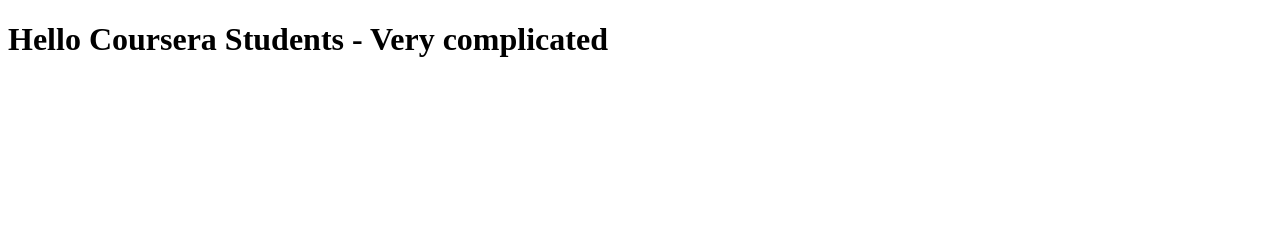
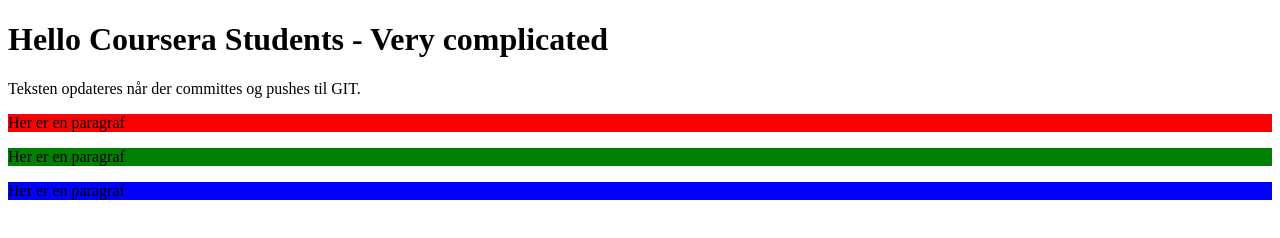
Before and after one commit to bokalvslund/coursera-test, a plain HTML site: page index.html in a window 1280 px wide. Drawn offline with Linux system fonts and the light colour scheme.

Commit message:
First commit

```diff
--- a/index.html
+++ b/index.html
@@ -3,8 +3,23 @@
   <head>
     <meta charset="utf-8">
     <title>Hello Coursera</title>
+    <style media="screen">
+      #red {
+        background-color: red;
+      }
+      #green {
+        background-color: green;
+      }
+      #blue {
+        background-color: blue;
+      }
+    </style>
   </head>
   <body>
     <h1>Hello Coursera Students - Very complicated</h1>
+<div>Teksten opdateres når der committes og pushes til GIT.</div>
+<p id="red" >Her er en paragraf</p>
+<p id="green">Her er en paragraf</p>
+<p id="blue">Her er en paragraf</p>
   </body>
 </html>
```
